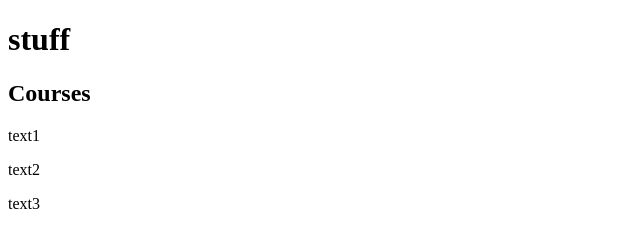
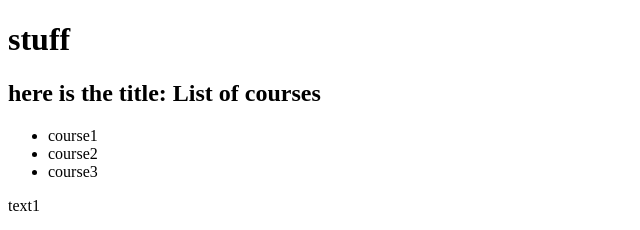
Before and after one commit to ryanpburnett/angular-practice, an Angular app: page / in a window 1280 px wide. Shown: the top 230 px of the page, without its empty margins (0-640 px from the left). Built offline with nearby package versions, Linux system fonts and the light colour scheme.

Commit message:
template work, interpolation

```diff
--- a/src/app/courses.component.ts
+++ b/src/app/courses.component.ts
@@ -2,8 +2,19 @@ import { Component } from '@angular/core'
 
 @Component({
     selector: 'courses',
-    template: '<h2>Courses</h2>'
+    template: `
+        <h2>{{ "here is the title: " + getTitle() }}</h2>
+        <ul>
+            <li *ngFor="let course of courses">
+                {{ course }}
+            </li>
+        </ul>
+    `
 })
 export class CoursesComponent {
-
+    title = "List of courses"
+    getTitle() {
+        return this.title;
+    }
+    courses = ["course1", "course2", "course3"]
 }
```
